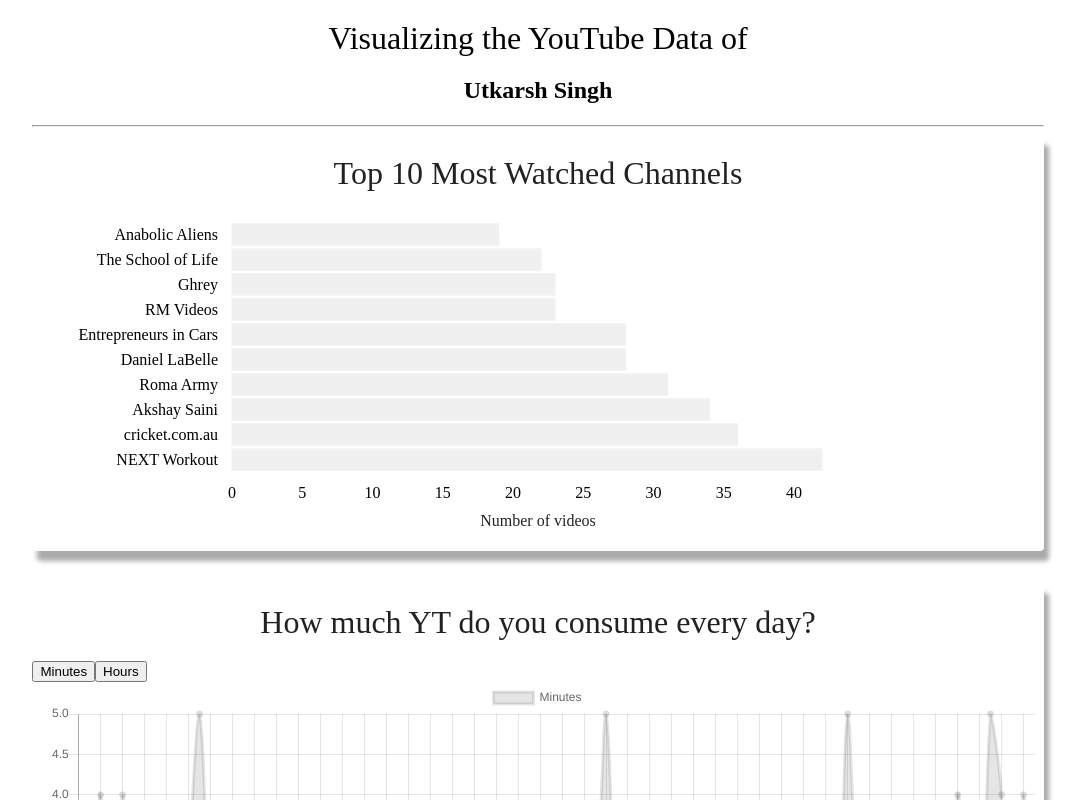
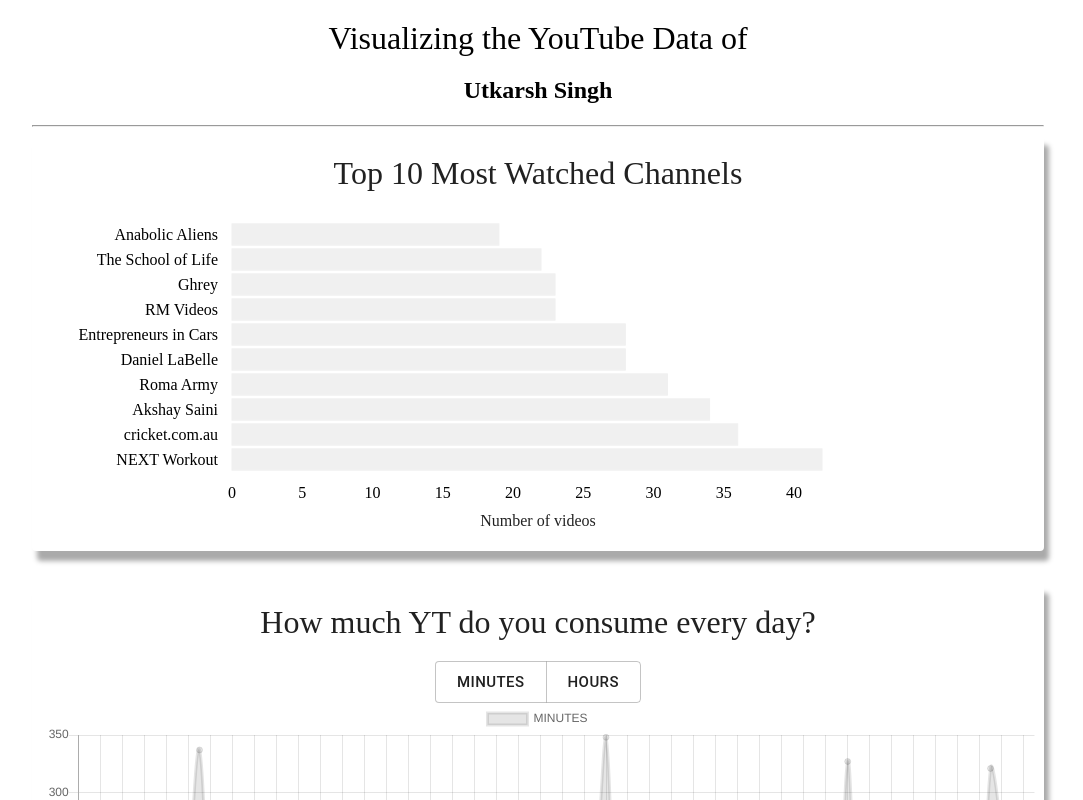
Before and after one commit to utkarshsingh99/Googlyzer, a React (Create React App) app: page / in a window 1280 px wide. Shown: the top 800 px of the page, without its empty margins (102-1185 px from the left). Built offline with nearby package versions, Linux system fonts and the light colour scheme.

Commit message:
Duration Chart finishing

```diff
--- a/src/Components/Duration/index.js
+++ b/src/Components/Duration/index.js
@@ -1,12 +1,19 @@
 import React, { Component } from 'react';
 import { bindActionCreators } from 'redux';
 import { connect } from 'react-redux';
-import * as moment from 'moment';
 import Chart from 'chart.js';
+import { Button, ButtonGroup } from '@material-ui/core';
 
 import { buildChart1 } from '../../Actions/middleware';
 import { fetchDataLoading } from '../../Actions';
-import { LineSeries, VerticalGridLines, HorizontalGridLines, XYPlot, XAxis, YAxis } from 'react-vis';
+
+const timeUnit = (unit) => {
+    switch (unit) {
+        case 'MINUTES': return 60;
+        case 'HOURS': return 3600;
+    }
+}
+
 
 const groupBy = function(xs, key) {
   return xs.reduce(function(rv, x) {
@@ -37,32 +44,14 @@
     componentDidUpdate () {
         const { chartData: { data: rawData } } = this.props;
 
-
-        this.renderChart(this.chartRef, rawData, 'HOURS');
-        // new Chart(myChartRef, {
-        //     type: "line",
-        //     data: {
-        //         //Bring in data
-        //         labels,
-        //         datasets: [
-        //             {
-        //                 label: "Minutes",
-        //                 data
-        //             }
-        //         ]
-        //     },
-        //     options: {
-        //         //Customize chart options
-        //     }
-        // });
+        this.renderChart(this.chartRef, rawData, 'MINUTES');
     }
 
-    renderChart(chartRef, rawData, timeUnit) {
-        console.log('Function called')
+    renderChart(chartRef, rawData, unit) {
         try {
 
             const myChartRef = chartRef.current.getContext("2d");
-            const timeUnitNumber = timeUnit === 'MINUTES' ? 60 : 3600;
+            const timeUnitNumber = timeUnit(unit);
 
             let data = [], labels = [];
             let chartData = groupBy(rawData, 'date')
@@ -80,7 +69,7 @@
                     labels,
                     datasets: [
                         {
-                            label: "Minutes",
+                            label: unit,
                             data
                         }
                     ]
@@ -97,17 +86,23 @@
     render() {
         return (
             <>
-                <button
+                <ButtonGroup
+                    style={{ display: 'flex', justifyContent: 'center'}}
+                    size="large"
+                    aria-label="large outlined primary button group">
+                    <Button
                         onClick={() => this.renderChart(this.chartRef, this.props.chartData.data, 'MINUTES')}
                     >
                         Minutes
-                </button>
-                <button
+                    </Button>
+                    <Button
                         onClick={() => this.renderChart(this.chartRef, this.props.chartData.data, 'HOURS')}
                     >
                         Hours
-                </button>
-                {this.props.chartData.data.length !== 0 ? <canvas id="MyChart" ref={this.chartRef} /> : <p>Loading</p>}
+                    </Button>
+                </ButtonGroup>
+
+                <canvas id="MyChart" ref={this.chartRef} />
             </>
         )
     }
```
Lines whose indentation alone changed are shown as unchanged.
